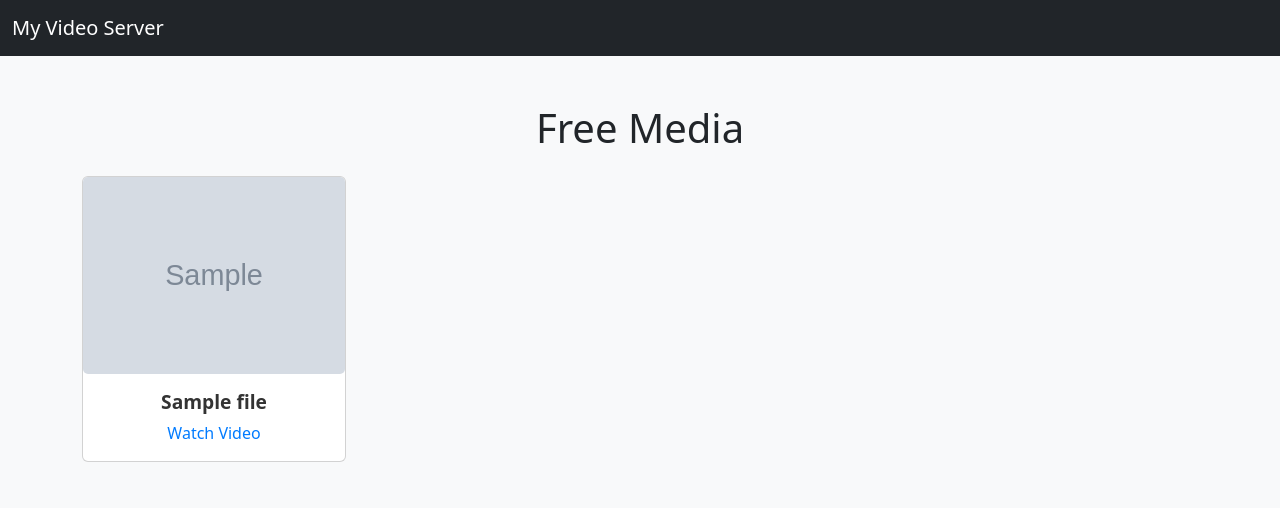
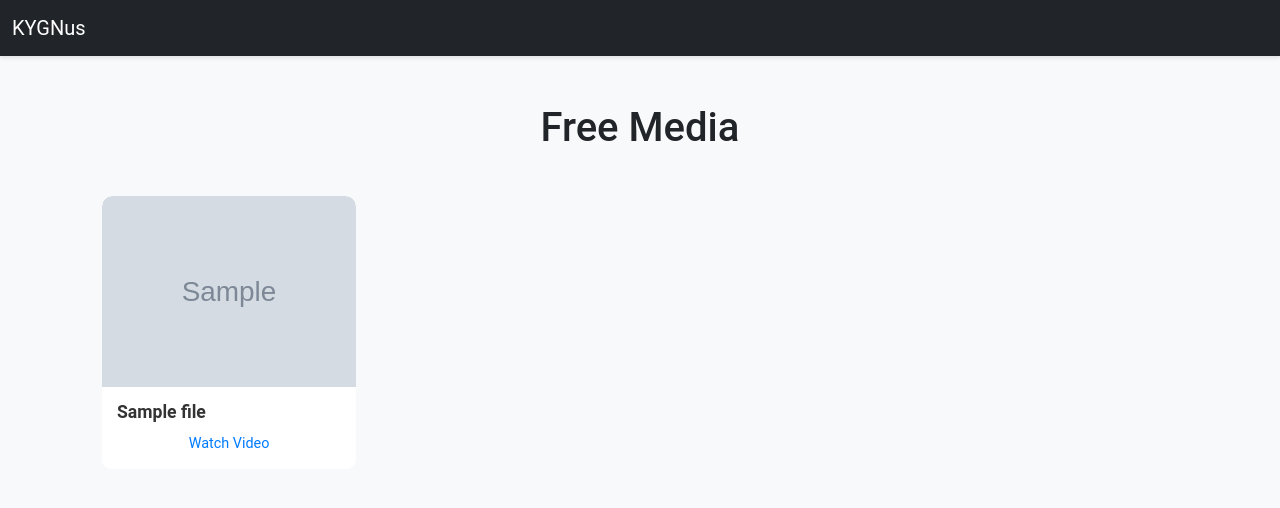
Before and after one commit to KooshaYeganeh/castbox, a Flask app: template app/templates/index.html in a window 1280 px wide. Shown: the top 508 px of the page. Run offline with Flask 3, Linux system fonts and the light colour scheme; the template is opened without the code that fills it: most values are stand-ins (such as "Sample title", 1, 10 or a date in 2020); grey boxes marked "Sample" are stand-in pictures.

Commit message:
better UI

```diff
--- a/app/templates/index.html
+++ b/app/templates/index.html
@@ -5,31 +5,47 @@
     <meta name="viewport" content="width=device-width, initial-scale=1.0">
     <title>Video Server</title>
     <!-- Bootstrap 5 CSS for styling -->
-    <link href="../static/bootstrap.min.css" rel="stylesheet">
+    <link href="https://cdn.jsdelivr.net/npm/bootstrap@5.3.0/dist/css/bootstrap.min.css" rel="stylesheet">
     <style>
         body {
             background-color: #f8f9fa;
+            font-family: 'Roboto', sans-serif;
+        }
+        .navbar {
+            box-shadow: 0 2px 4px rgba(0, 0, 0, 0.1);
         }
         .video-card {
             margin-bottom: 20px;
+            border: none;
+            border-radius: 10px;
+            overflow: hidden;
+            transition: transform 0.2s, box-shadow 0.2s;
+        }
+        .video-card:hover {
+            transform: translateY(-5px);
+            box-shadow: 0 4px 8px rgba(0, 0, 0, 0.2);
         }
         .video-thumbnail {
             width: 100%;
             height: auto;
-            border-radius: 5px;
+            border-radius: 10px 10px 0 0;
         }
         .video-card-body {
-            text-align: center;
+            padding: 15px;
+            background-color: #fff;
         }
         .video-title {
-            font-size: 1.2rem;
+            font-size: 1.1rem;
             font-weight: bold;
             color: #333;
+            margin-bottom: 10px;
         }
         .video-link {
-            font-size: 1rem;
+            font-size: 0.9rem;
             color: #007bff;
             text-decoration: none;
+            display: block;
+            text-align: center;
         }
         .video-link:hover {
             text-decoration: underline;
@@ -38,6 +54,23 @@
             display: grid;
             grid-template-columns: repeat(auto-fill, minmax(250px, 1fr));
             gap: 20px;
+            padding: 20px;
+        }
+        .modal-content {
+            border-radius: 10px;
+        }
+        .modal-header {
+            border-bottom: none;
+        }
+        .modal-title {
+            font-size: 1.2rem;
+            font-weight: bold;
+        }
+        .modal-body {
+            padding: 0;
+        }
+        .modal-body video {
+            border-radius: 10px;
         }
     </style>
 </head>
@@ -45,7 +78,7 @@
     <!-- Navigation Bar -->
     <nav class="navbar navbar-expand-lg navbar-dark bg-dark">
         <div class="container-fluid">
-            <a class="navbar-brand" href="#">My Video Server</a>
+            <a class="navbar-brand" href="https://kooshayeganeh.github.io/">KYGNus</a>
             <button class="navbar-toggler" type="button" data-bs-toggle="collapse" data-bs-target="#navbarNav" aria-controls="navbarNav" aria-expanded="false" aria-label="Toggle navigation">
                 <span class="navbar-toggler-icon"></span>
             </button>
@@ -87,8 +120,8 @@
     </div>
 
     <!-- Bootstrap 5 JS and dependencies -->
-    <script src="../static/popper.min.js"></script>
-    <script src="../static/bootstrap.min.js"></script>
+    <script src="https://cdn.jsdelivr.net/npm/@popperjs/core@2.11.6/dist/umd/popper.min.js"></script>
+    <script src="https://cdn.jsdelivr.net/npm/bootstrap@5.3.0/dist/js/bootstrap.min.js"></script>
     <script>
         // Handle modal opening and video loading
         const videoModal = document.getElementById('videoModal');
```
